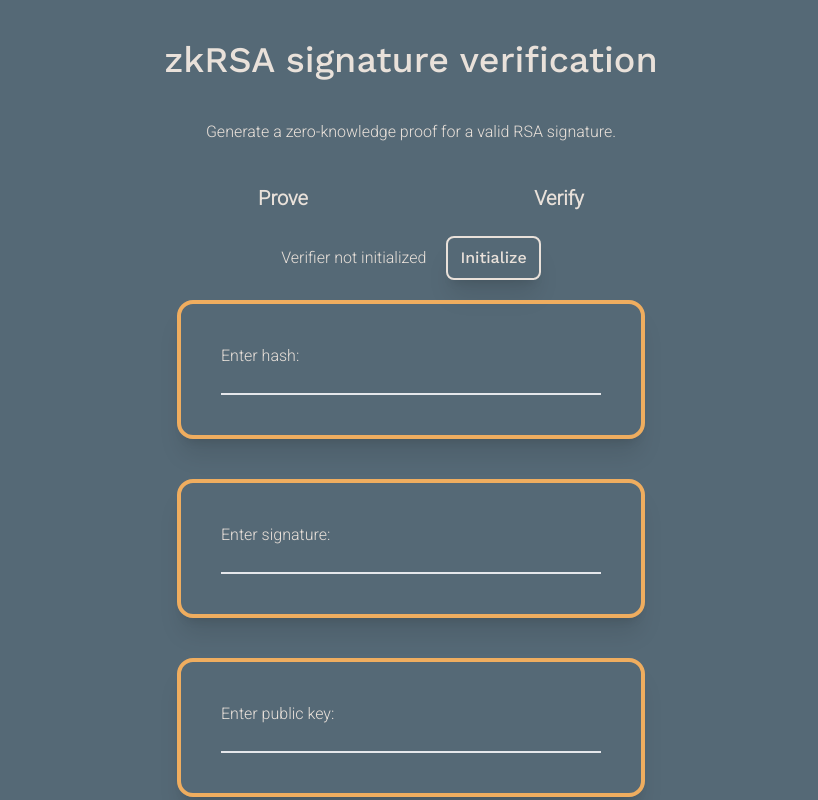
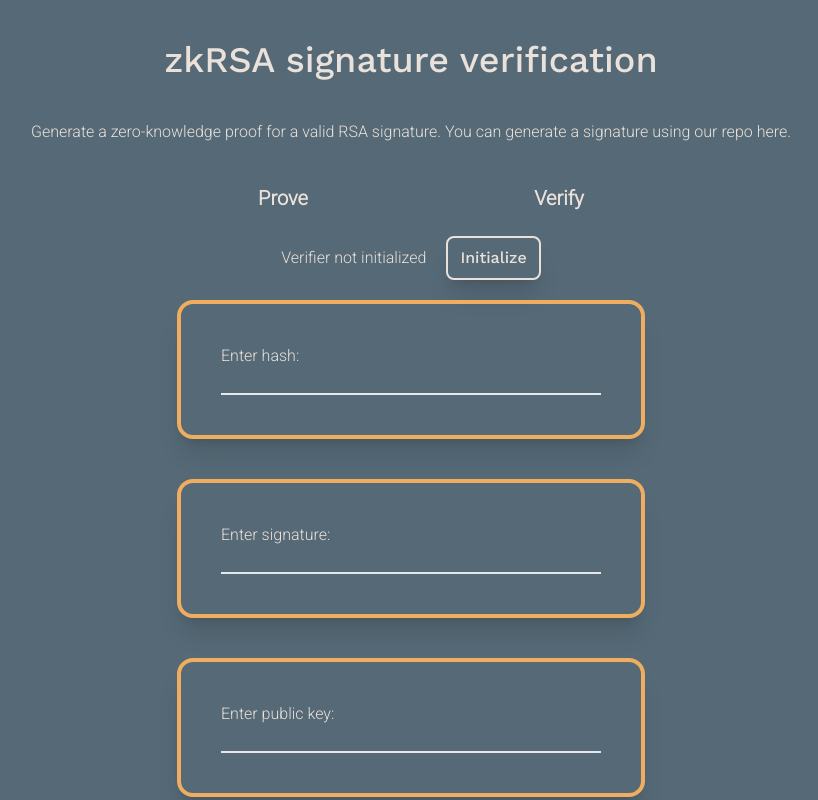
Before and after one commit to dmpierre/zkrsa, a Next.js app in the folder zkrsa-ui/: page / in a window 1280 px wide. Shown: the top 800 px of the page, without its empty margins (229-1047 px from the left). Built offline with nearby package versions, Linux system fonts and the light colour scheme.

Commit message:
doc and remove console logs

```diff
--- a/zkrsa-ui/src/components/Buttons.tsx
+++ b/zkrsa-ui/src/components/Buttons.tsx
@@ -31,8 +31,6 @@ export const ButtonGenerateProof: FunctionComponent<ButtonGenerateProof> = ({ se
   useEffect(() => {
     workerRef.current = new Worker(new URL("../worker/generateProof.ts", import.meta.url));
     workerRef.current.onmessage = (e: MessageEvent<{ proof: any, publicSignals: any; }>) => {
-      console.log("Received message");
-      console.log(e.data.proof);
       setproof(e.data.proof);
       setpublicSignals(e.data.publicSignals);
       setloading(false);
--- a/zkrsa-ui/src/components/Navigation.tsx
+++ b/zkrsa-ui/src/components/Navigation.tsx
@@ -6,9 +6,6 @@ import github from "../../public/github.png";
 export const NavMenu: NextComponentType = () => {
   return (
     <div className='flex my-6 flex-col text-center items-center md:flex-row md:justify-center'>
-            {/* <Link href="/generate">
-                <a className="w-1/5 text-beige text-xl font-bold font-roboto-light-300">Generate</a>
-            </Link> */}
       <Link href="/">
         <a className='w-1/5 text-beige text-xl font-bold my-2 md:my-0 md:ml-5 md:mr-5 font-roboto-light-300'>Prove</a>
       </Link>
@@ -50,7 +47,8 @@ export const Footer: NextComponentType = () => {
   return (
     <div className='flex font-roboto-light-300 my-10 text-beige justify-center'>
       <div className='w-3/4 text-center'>
-          Generate a zero-knowledge proof for a valid RSA signature.
+        Generate a zero-knowledge proof for a valid RSA signature. You can generate a signature
+        using our repo <a href="https://github.com/dmpierre/zkrsa">here</a>.
       </div>
     </div>
   );
--- a/zkrsa-ui/src/pages/index.tsx
+++ b/zkrsa-ui/src/pages/index.tsx
@@ -1,6 +1,5 @@
 import type { NextPage } from 'next';
-import Image from 'next/image';
-import { FunctionComponent, useState } from 'react';
+import { useState } from 'react';
 import { ButtonInitializeVerifier, ButtonGenerateProof, ButtonExportProof } from '../components/Buttons';
 import { InputHash, InputPublicKey, InputSignature, InputText } from '../components/Inputs';
 import { NavMenu, Title, Description, Footer } from '../components/Navigation';
@@ -19,7 +18,6 @@ const Home: NextPage<AppPageProps> = ({ proof, setproof, vkeyState, setvkeyState
   const [ publicSignals, setpublicSignals ] = useState<null | any>(null);
   const [ compiledCircuit, setcompiledCircuit ] = useState(null);
 
-  console.log(process.env[ "NEXT_PUBLIC_VERCEL_ENV" ]);
   return (
     <div>
       <Title></Title>
```
Also changed, not shown: 1 other file (tests, documents, lock files or other folders). Lines whose indentation alone changed are shown as unchanged.
